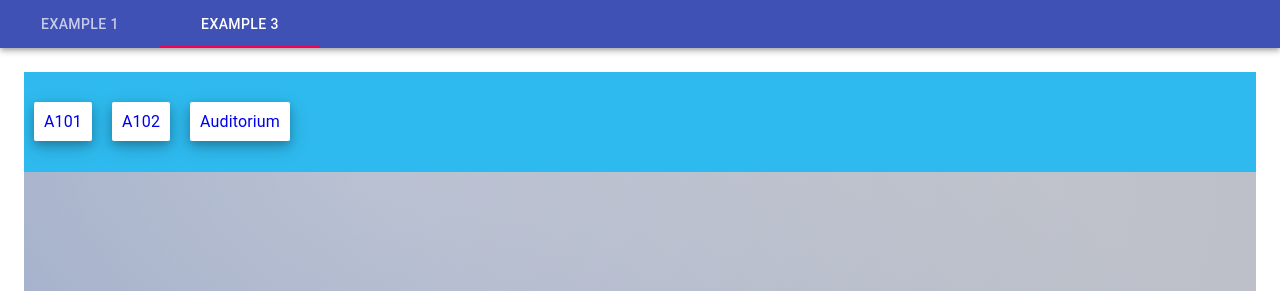
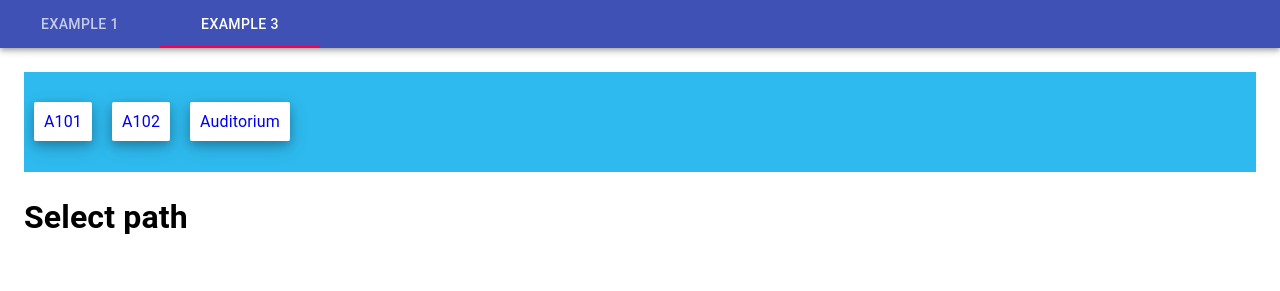
Before and after one commit to narawichsaphimarn/test-Forviz, a React (Create React App) app in the folder frontend/: page /bookinngs/today/1 in a window 1280 px wide. Shown: the top 291 px of the page. Built offline with nearby package versions, Linux system fonts and the light colour scheme; no server answers.

Commit message:
example test foevic - Close #Test-Program

```diff
--- a/frontend/src/component/example3/index.js
+++ b/frontend/src/component/example3/index.js
@@ -21,7 +21,8 @@ const Example3 = props => {
     value = data.filter(item => item.roomId === roomId);
   }
 
-  console.log("value : ", value);
+  console.log("roomId : ", roomId);
+  console.table(value);
 
   let sortEvent = sort_event(value, nowDate, nowDay, nowMonth);
   let sortNextWeek = sort_event_nextWeek(value, nowDate, nowDay, nowMonth);
@@ -52,7 +53,7 @@ const Example3 = props => {
           );
         })}
       </div>
-      {typeof roomId !== "undefined" ? (
+      {roomId !== null ? (
         <Room
           roomId={roomId}
           value={value}
```
